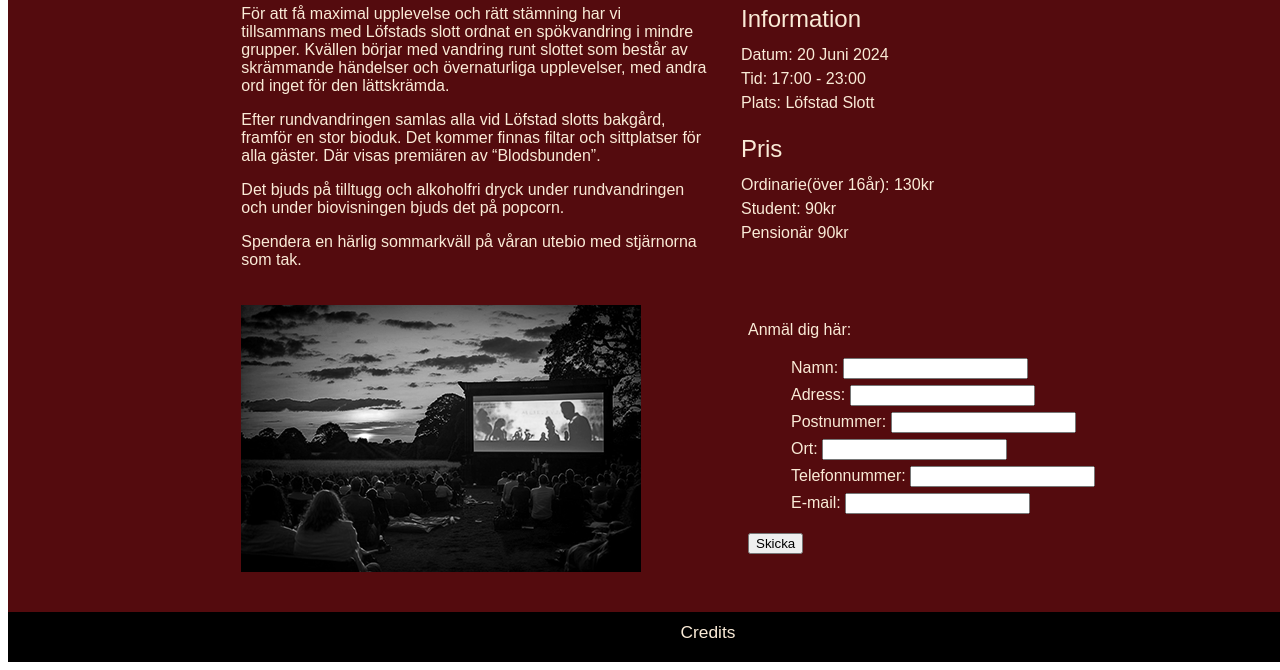
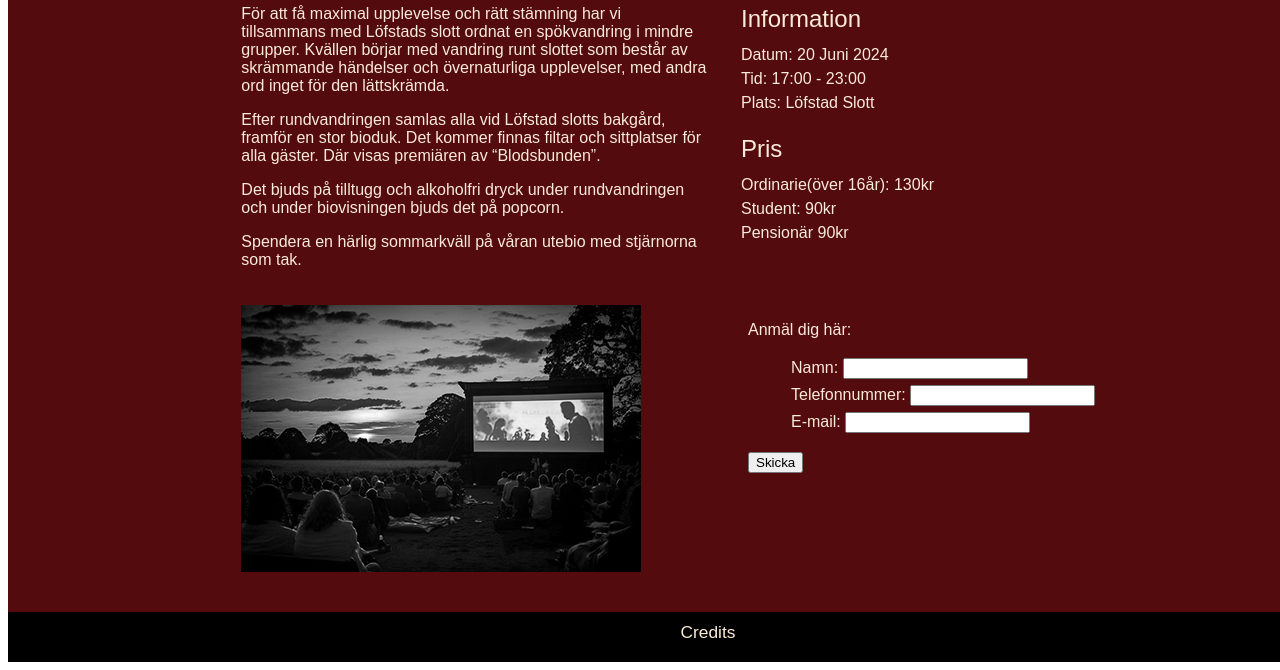
Before and after one commit to feliciasidholm/blodsbunden_tngd46, a plain HTML site: page event.html in a window 1280 px wide. Shown: the part 142-812 px from the top of the page. Drawn offline with Linux system fonts and the light colour scheme; a web font is replaced by a local one.

Commit message:
Update event.html

```diff
--- a/event.html
+++ b/event.html
@@ -66,16 +66,6 @@
                 <li><label for="namn">Namn:</label>
                 <input type="text" name="namn" id="namn"></li>
 
-
-                <li><label for="adress">Adress:</label>
-                <input type="text" name="adress" id="adress"></li>
-
-                <li><label for="postnummer">Postnummer:</label>
-                <input type="text" name="postnummer" id="postnummer"></li>
-
-                <li><label for="ort">Ort:</label>
-                <input type="text" name="ort" id="ort"></li>
-
                 <li><label for="telefonnummer">Telefonnummer:</label>
                 <input type="text" name="telefonnummer" id="telefonnummer"></li>
 
```
